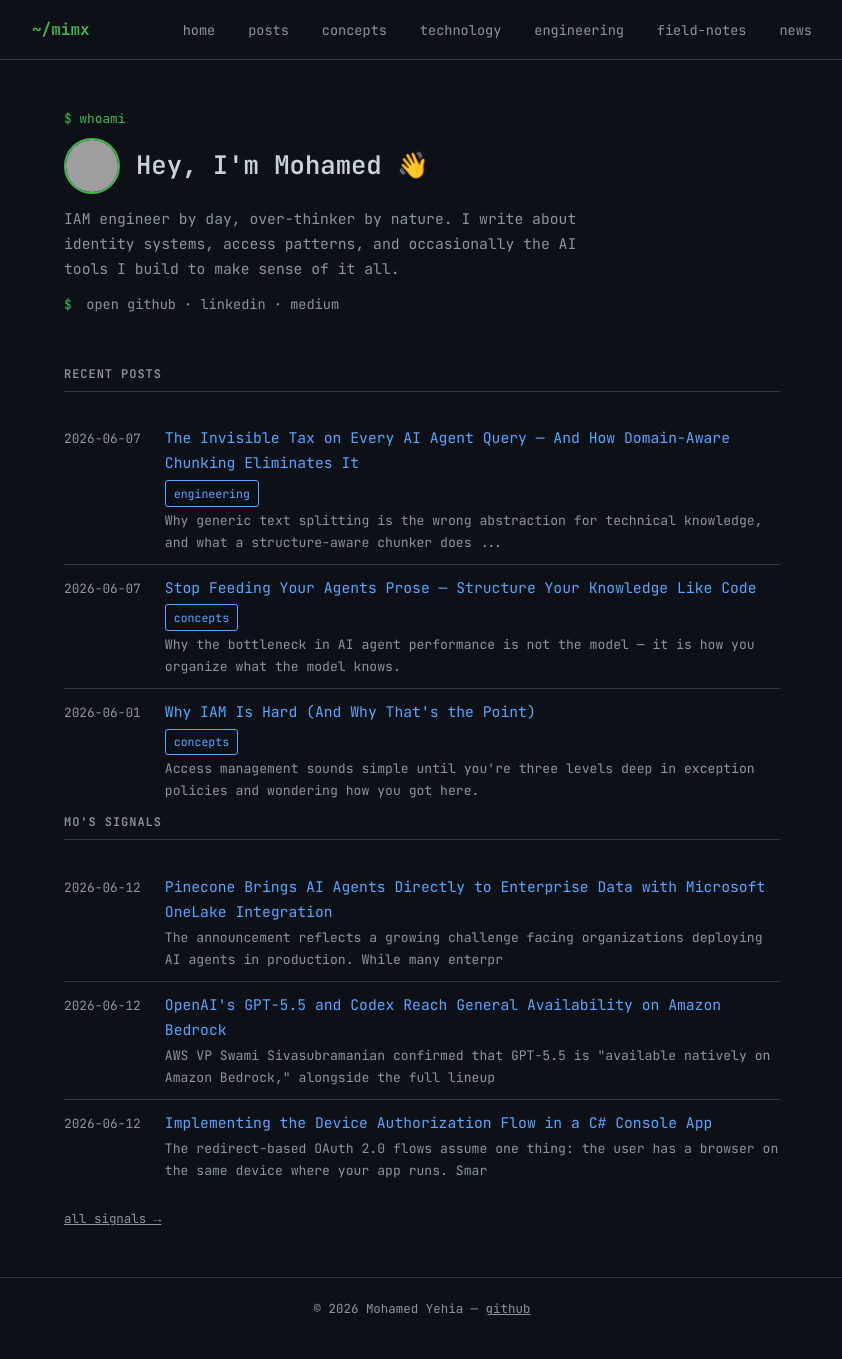
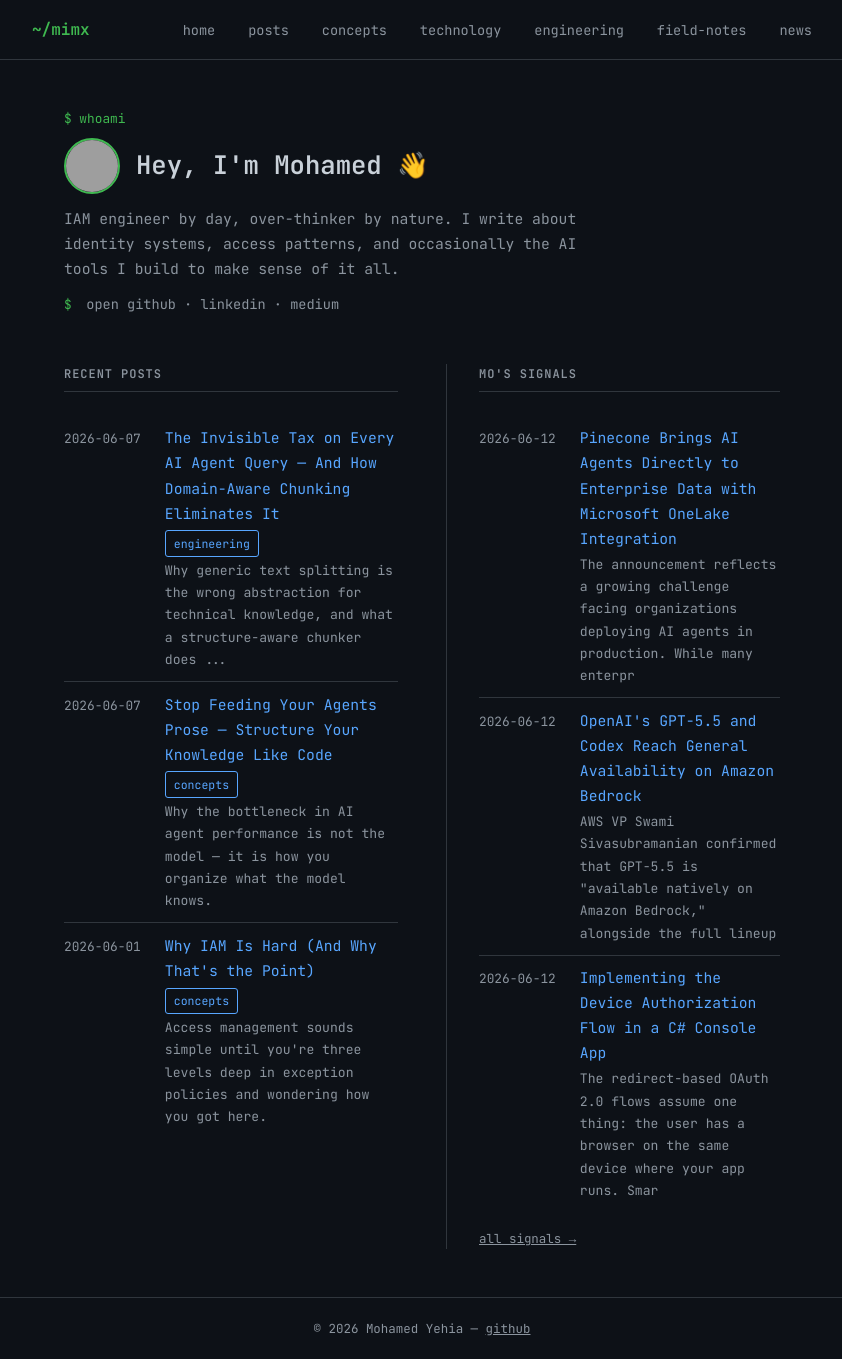
Before and after one commit to mimx/mimx.github.io, a Jekyll site: the page built from index.md, in a window 1280 px wide. Shown: the whole page, without its empty margins (218-1060 px from the left). Built offline with Jekyll 4.4.1, drawn with Linux system fonts in a browser that asks for light colours; grey boxes are pictures that could not be loaded.

Commit message:
feat: add two-column home layout (posts left, news right)

```diff
--- a/assets/css/main.css
+++ b/assets/css/main.css
@@ -74,6 +74,32 @@ main {
   border-bottom: 1px solid var(--border);
   padding-bottom: 0.4rem;
   margin-bottom: 1.5rem;
+}
+
+/* ── home two-column layout ── */
+.home-columns {
+  display: grid;
+  grid-template-columns: 1fr 1fr;
+  gap: 3rem;
+  align-items: start;
+}
+
+.home-col--news {
+  border-left: 1px solid var(--border);
+  padding-left: 2rem;
+}
+
+@media (max-width: 640px) {
+  .home-columns {
+    grid-template-columns: 1fr;
+    gap: 2.5rem;
+  }
+  .home-col--news {
+    border-left: none;
+    border-top: 1px solid var(--border);
+    padding-left: 0;
+    padding-top: 2rem;
+  }
 }
 
 /* ── post list ── */
```
